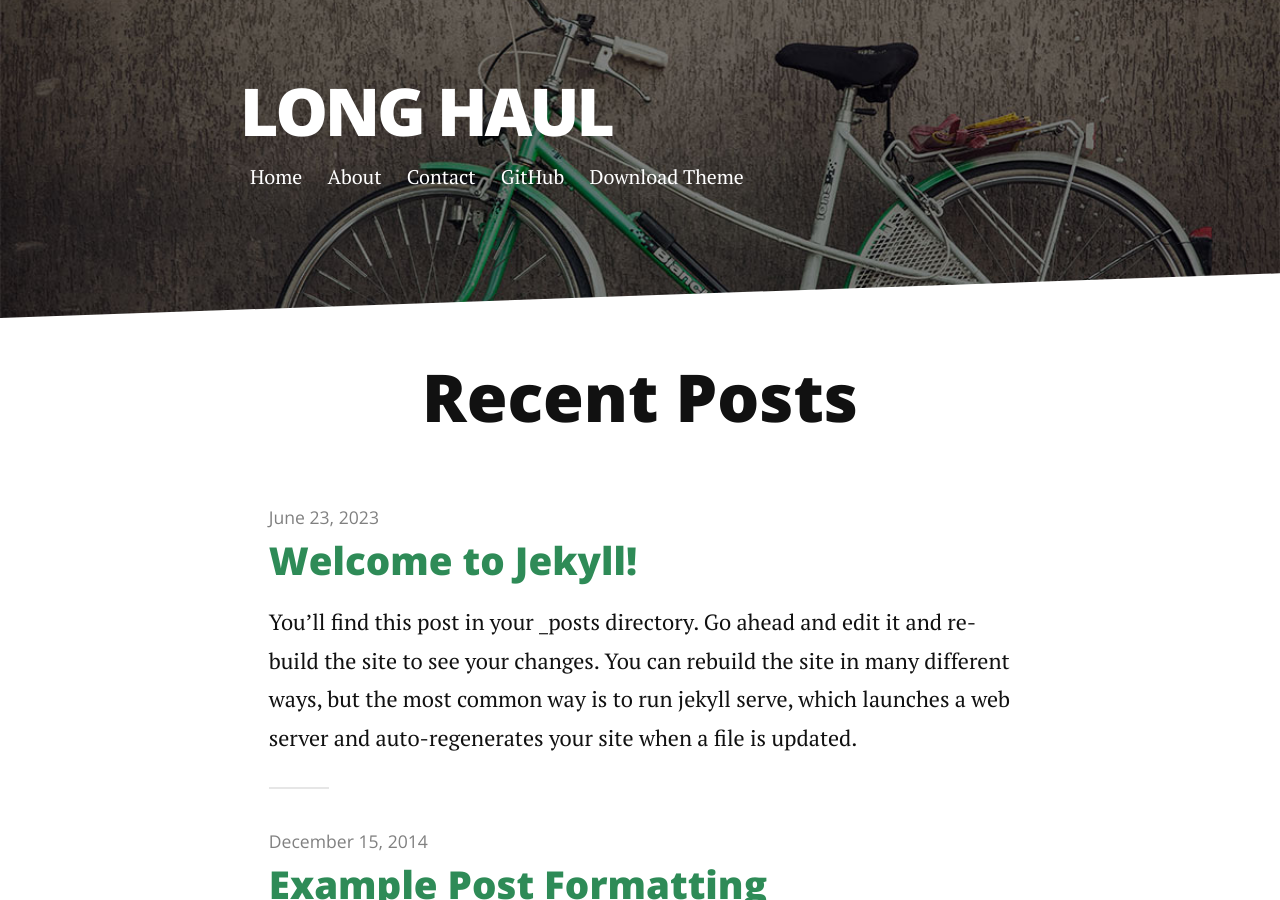
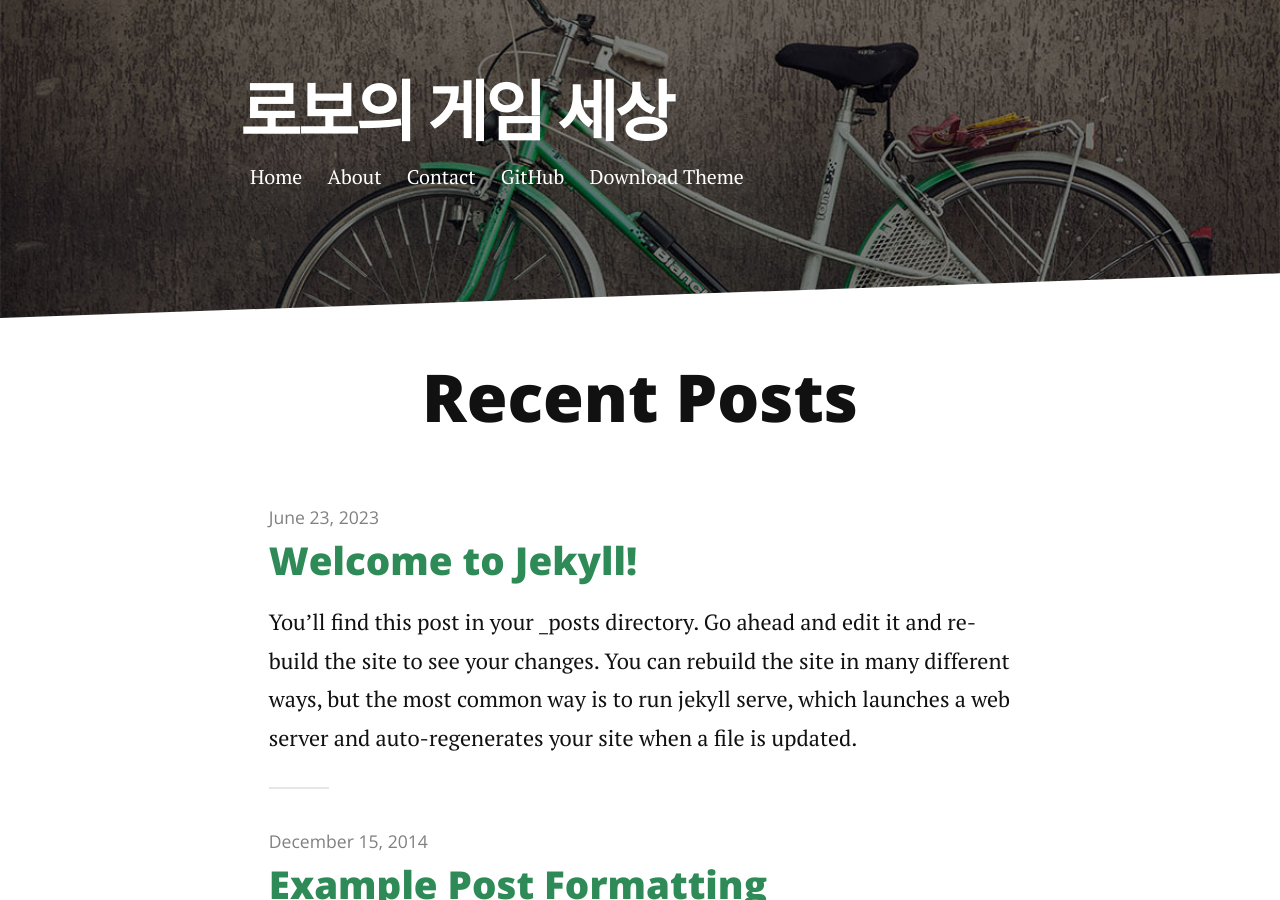
Before and after one commit to CodingPythonMan/CodingPythonMan.github.io, a Jekyll site: the page built from index.html, in a window 1280 px wide and 900 px high. Built offline with Jekyll 4.4.1, drawn with Linux system fonts in a browser that asks for light colours; nearby versions of some CDN libraries; the list of posts is cut into pages by our own code.

Commit message:
yml 수정, 블로그 프로필 수정

```diff
--- a/_config.yml
+++ b/_config.yml
@@ -1,5 +1,5 @@
-title: Long Haul
-description: Long Form Jekyll theme built with SASS
+title: 로보의 게임 세상
+description: 게임 회사를 다니는 개발자입니다.
 
 url: https://long-haul.netlify.app
 paginate_path: "blog/page:num/"
```
